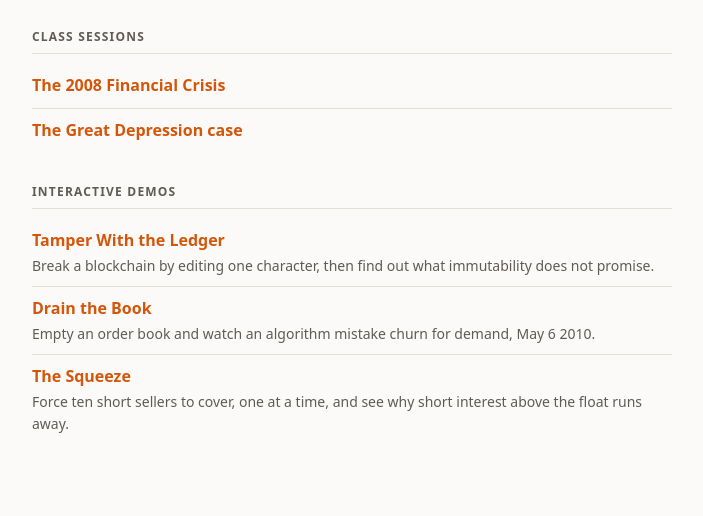
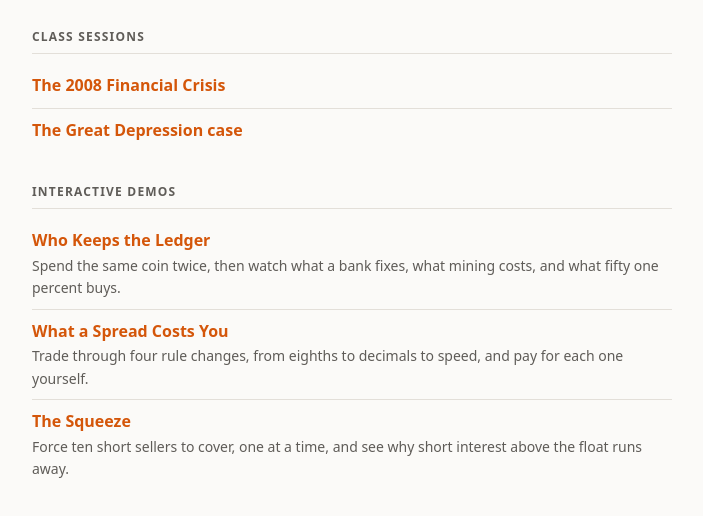
Before and after one commit to Wgrieser/FIN4113, a plain HTML site: page index.html in a window 1280 px wide. Shown: the part 116-632 px from the top of the page, without its empty margins (288-991 px from the left). Drawn offline with Linux system fonts and the light colour scheme.

Commit message:
Add files via upload

```diff
--- a/index.html
+++ b/index.html
@@ -31,10 +31,10 @@ h2,li{border-color:#32353f}}
 
 <h2>Interactive demos</h2>
 <ul>
-<li><a href="blockchain_ledger.html">Tamper With the Ledger</a>
-<span class="d">Break a blockchain by editing one character, then find out what immutability does not promise.</span></li>
-<li><a href="flash_crash_book.html">Drain the Book</a>
-<span class="d">Empty an order book and watch an algorithm mistake churn for demand, May 6 2010.</span></li>
+<li><a href="blockchain_ledger.html">Who Keeps the Ledger</a>
+<span class="d">Spend the same coin twice, then watch what a bank fixes, what mining costs, and what fifty one percent buys.</span></li>
+<li><a href="market_structure.html">What a Spread Costs You</a>
+<span class="d">Trade through four rule changes, from eighths to decimals to speed, and pay for each one yourself.</span></li>
 <li><a href="gamestop_squeeze.html">The Squeeze</a>
 <span class="d">Force ten short sellers to cover, one at a time, and see why short interest above the float runs away.</span></li>
 </ul>
```
